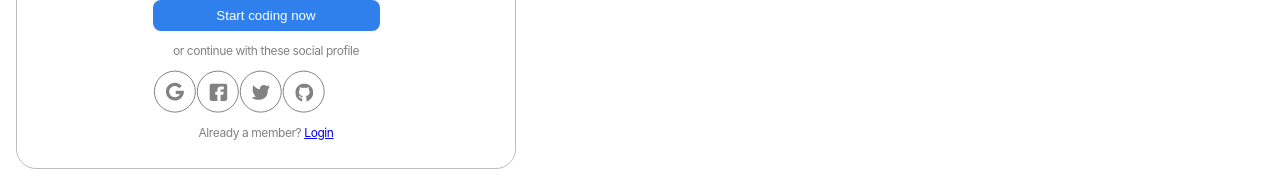
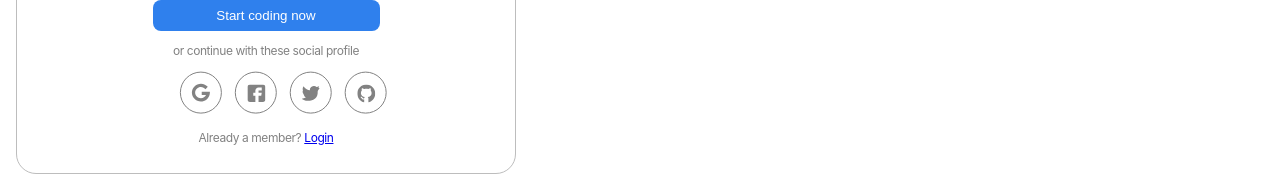
Before and after one commit to brynfrayne/auth_app, a React (Create React App) app in the folder client/: page / in a window 1280 px wide. Shown: the part 299-475 px from the top of the page. Built offline with nearby package versions, Linux system fonts and the light colour scheme.

Commit message:
added social icon with api connection to sign up page & added hover state to logout button

```diff
--- a/client/src/components/Header/Header.js
+++ b/client/src/components/Header/Header.js
@@ -33,7 +33,7 @@ export default function Header({isDarkMode}) {
                 </div>
                 <div className='dropdown__content-divider'></div>
                 <div className='dropdown__content-wrapper'>
-                    <button onClick={handleClick}>
+                    <button onClick={handleClick} className='dropdown__button'>
                         <img src={logout} alt="" />
                         <p>Logout</p>
                     </button>
--- a/client/src/components/Header/Header.scss
+++ b/client/src/components/Header/Header.scss
@@ -1,12 +1,12 @@
 @use '../../styles/partials/mixins' as*;
 
 .header {
-    display: none;
-    @include tablet {
+    // display: none;
+    // @include tablet {
         display: flex;
         justify-content: space-between;
         margin: 1rem;
-    }
+    // }
 }
 .dropdown {
     position: relative;
@@ -29,6 +29,21 @@
         border: 1px solid #E0E0E0;
         width: 100%;
     }
+    &__button {
+       border: none;
+       display: flex;
+       justify-content: space-between;
+       align-items: center;
+       width:100% ;
+       background-color: #f9f9f9;
+       cursor: pointer;
+       &:hover {
+           background-color: #e2e2e2;
+       }
+       &:active {
+        background-color: #a7a6a6;
+       }
+    }
 }
 .dropdown:hover .dropdown__content {
     display: block;
--- a/client/src/components/SignUp/SignUp.js
+++ b/client/src/components/SignUp/SignUp.js
@@ -2,16 +2,16 @@ import React, { useState, useEffect } from 'react';
 import { NavLink, useNavigate } from 'react-router-dom';
 import logo from '../../assets/devchallenges.svg';
 import darkLogo from '../../assets/devchallenges-light.svg';
-import googleLogo from '../../assets/Google.svg';
-import fbLogo from '../../assets/Facebook.svg';
-import twitterLogo from '../../assets/Twitter.svg';
-import githubLogo from '../../assets/Github.svg';
 import emailIcon from '../../assets/email.svg';
 import passwordIcon from '../../assets/lock.svg';
-import Profile from '../Profile/Profile';
 import './SignUp.scss';
 import axios from  'axios';
 import uniqid from 'uniqid';
+import GoogleButton from '../GoogleButton/GoogleButton';
+import FacebookButton from '../FacebookButton/FacebookButton';
+import TwitterButton from '../TwitterButton/TwitterButton';
+import GithubButton from '../GithubButton/GithubButton';
+
 
 export default function SignUp({isDarkMode}) {
 
@@ -71,13 +71,14 @@ export default function SignUp({isDarkMode}) {
             <input id='password' name='password' type="password" className='login__form-input' placeholder='Password'/>
             <button className='button'>Start coding now</button>
             <p className='login__form-subtext'>or continue with these social profile</p>
-            <div className='social-icons__wrapper'>
-                <img src={googleLogo} alt="" className='social-icons'/>
-                <img src={fbLogo} alt="" className='social-icons'/>
-                <img src={twitterLogo} alt="" className='social-icons'/>
-                <img src={githubLogo} alt="" className='social-icons'/>
-            </div>
+
         </form>
+        <div className='social-icons__wrapper'>
+              <GoogleButton/>
+              <FacebookButton/>
+              <TwitterButton/>
+              <GithubButton/>
+          </div>
         <p className='login__form-subtext'>Already a member? <NavLink to='/login'>Login</NavLink></p>
     </div>
 // }
```
